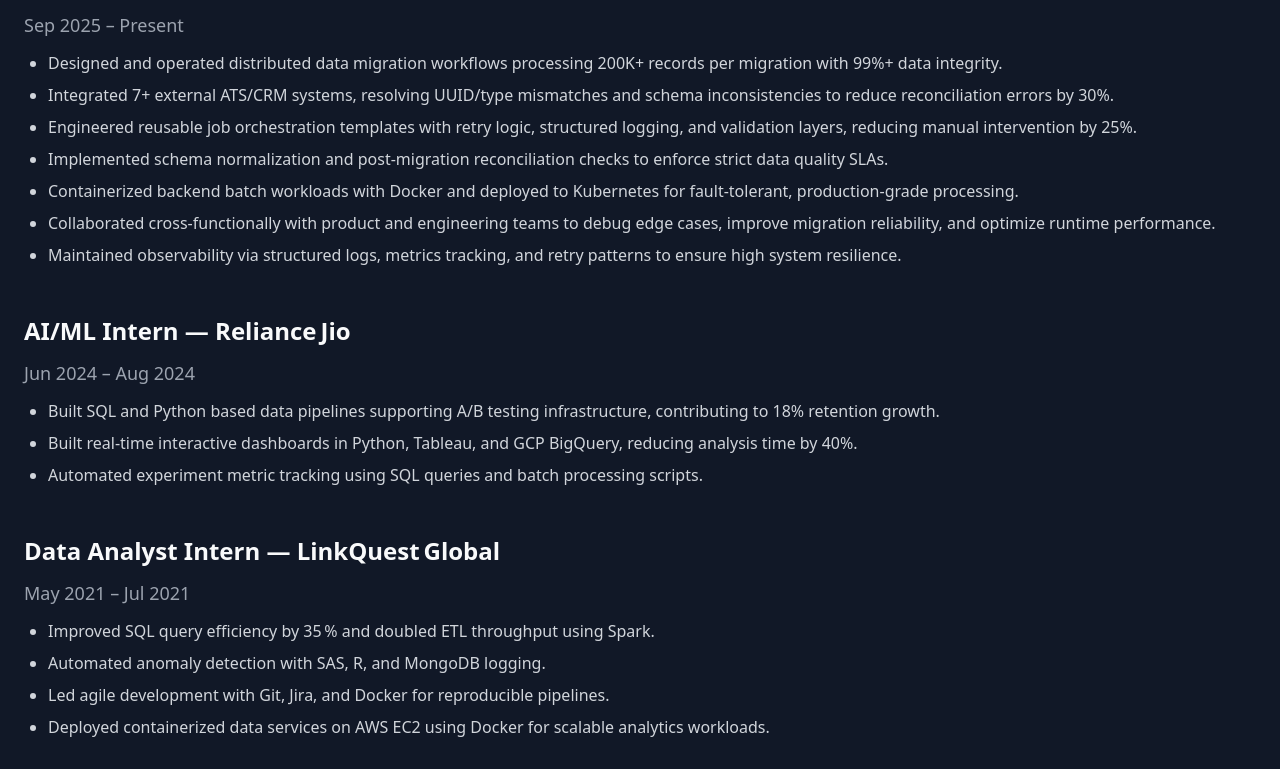
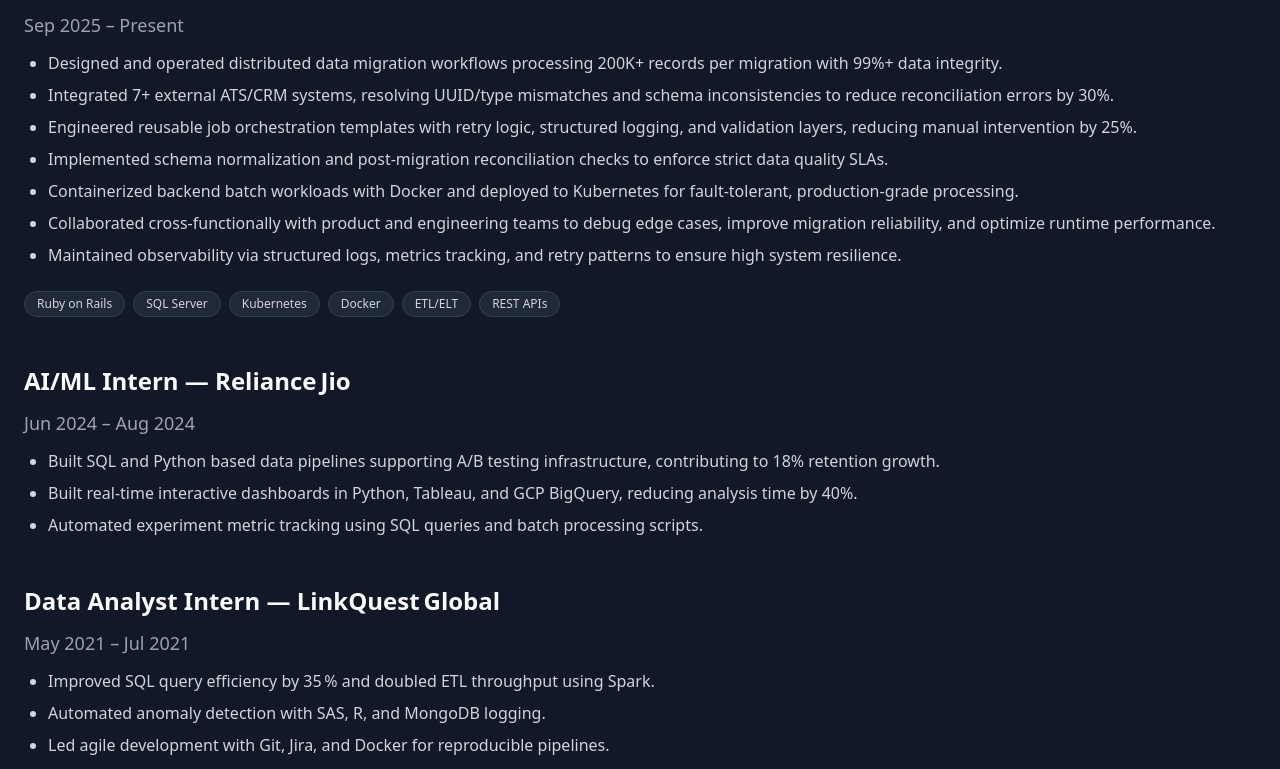
Before and after one commit to Mrinmayi03/MrinmayiKatti_Portfolio, a React (Vite) app: page / in a window 1280 px wide. Shown: the part 1137-1906 px from the top of the page. Built offline with nearby package versions, Linux system fonts and the light colour scheme.

Commit message:
Updated current Loxo experience.

```diff
--- a/src/components/Experience.tsx
+++ b/src/components/Experience.tsx
@@ -46,7 +46,7 @@
   >
     {/* ── Heading ─────────────────────────────────────────── */}
     <h2 className="text-3xl md:text-4xl font-extrabold mb-12">
-        Work  Experience
+      Work Experience
     </h2>
 
     {/* ── Roles ───────────────────────────────────────────── */}
@@ -56,12 +56,28 @@
           <h3 className="text-2xl font-semibold text-gray-50">
             {r.title} — {r.company}
           </h3>
+
           <p className="text-lg text-gray-400">{r.period}</p>
+
           <ul className="list-disc ml-6 text-base text-gray-300 space-y-2">
             {r.bullets.map((b) => (
               <li key={b}>{b}</li>
             ))}
           </ul>
+
+          {/* ✅ Tech stack chips */}
+          {r.tech && (
+            <div className="flex flex-wrap gap-2 pt-3">
+              {r.tech.map((t) => (
+                <span
+                  key={t}
+                  className="text-xs bg-gray-800 text-gray-300 px-3 py-1 rounded-full border border-gray-700"
+                >
+                  {t}
+                </span>
+              ))}
+            </div>
+          )}
         </div>
       ))}
     </div>
```
Lines whose indentation alone changed are shown as unchanged.
